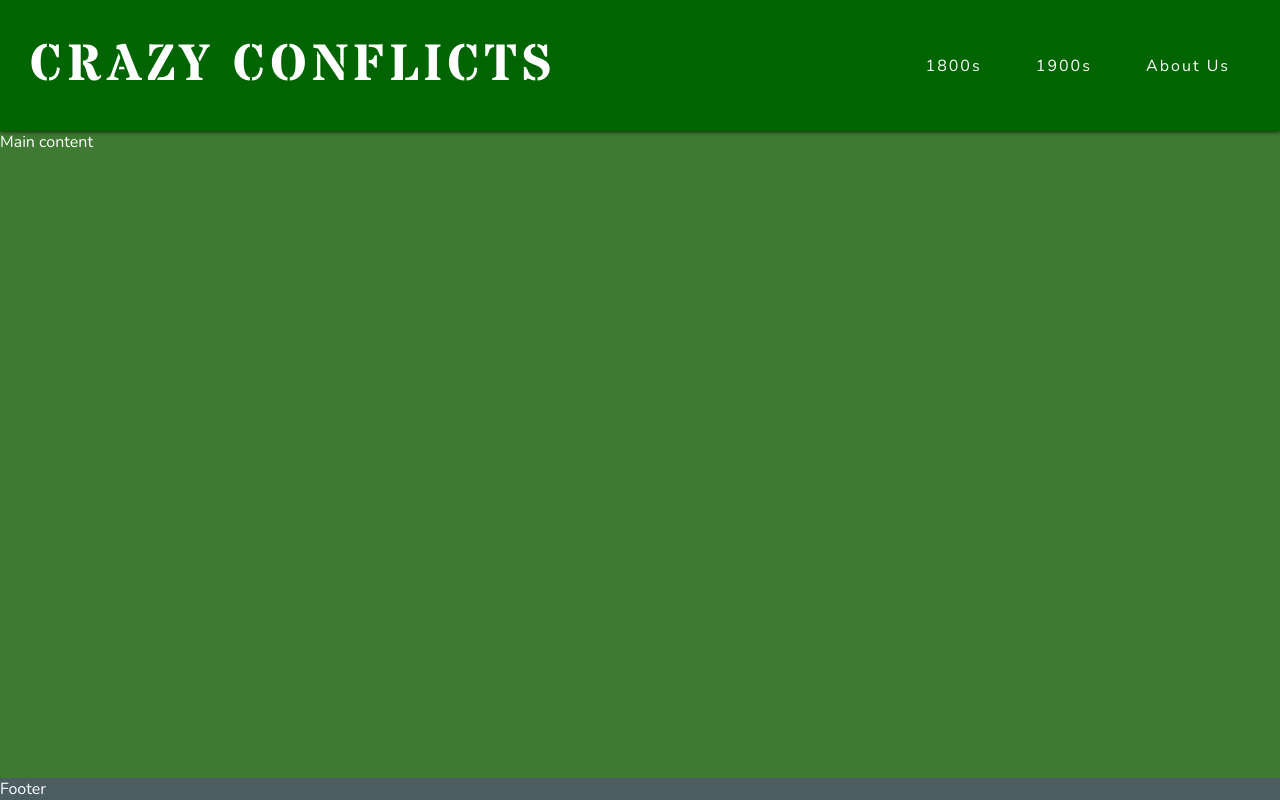
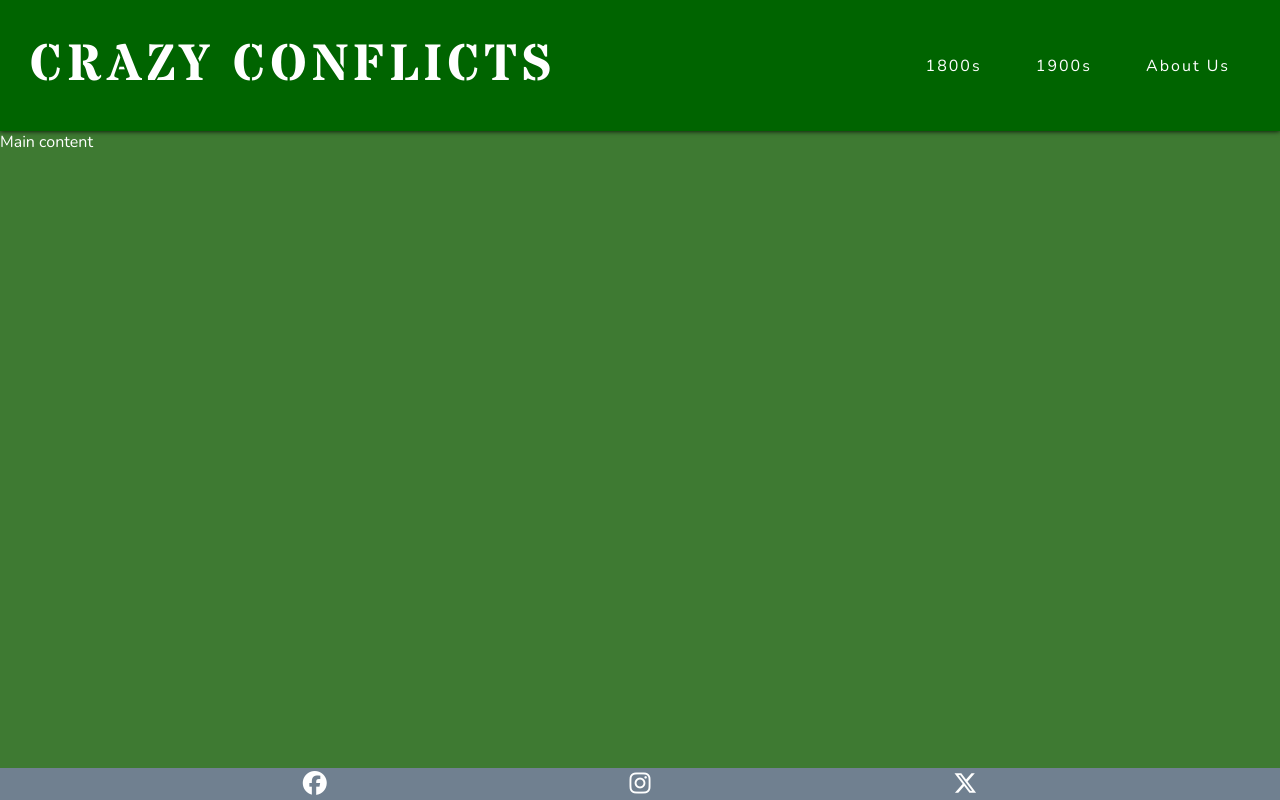
Before and after one commit to jonnybroughton/demo, a plain HTML site: page index.html in a window 1280 px wide. Drawn offline with nearby package versions, Linux system fonts and the light colour scheme.

Commit message:
added social media icons from font awesome to footer

```diff
--- a/assets/css/style.css
+++ b/assets/css/style.css
@@ -48,10 +48,18 @@ background-color:#3e7a32;
 flex: 1 0 auto;
 margin-top:131px;
 }
-footer{
-background-color: #4c5d63;
-position:fixed;
-margin-top: auto;
-bottom:0;
-width:100%
+
+#social-networks{
+    text-align:center;
+    display:flex;
+    justify-content: space-evenly;
+    background-color: slategray;
+    position:fixed;
+    bottom:0;
+    width:100%;
+    list-style-type: none;
+    font-size: 150%;
 }
+#social-networks a{
+    color:#ffffff;
+}
--- a/index.html
+++ b/index.html
@@ -23,6 +23,16 @@
     </nav>
     </header>
     <main>Main content</main>
-    <footer>Footer</footer>
+    <footer>
+        <Ul id="social-networks">
+            <li><a href="https://www.facebook.com" target="_blank" rel="noopener"
+                aria-label="Visit our Facebook Page (opens in new tab)"><i class="fa-brands fa-facebook"></i></a></li>
+            <li><a href="https://www.instagram.com" target="_blank" rel="noopener"
+                 aria-label="Visit our Instagram Page (opens in new tab)"><i class="fa-brands fa-instagram"></i></a></li>
+            <li><a href="https://www.x.com" target="_blank" rel="noopener"
+                 aria-label="Visit our X (formerly Twitter) Page (opens in new tab)"><i class="fa-brands fa-x-twitter"></i></a></li>
+        </Ul>
+    </footer>
+    <script src="https://kit.fontawesome.com/1d34de2bd6.js" crossorigin="anonymous"></script>
 </body>
 </html>
```
